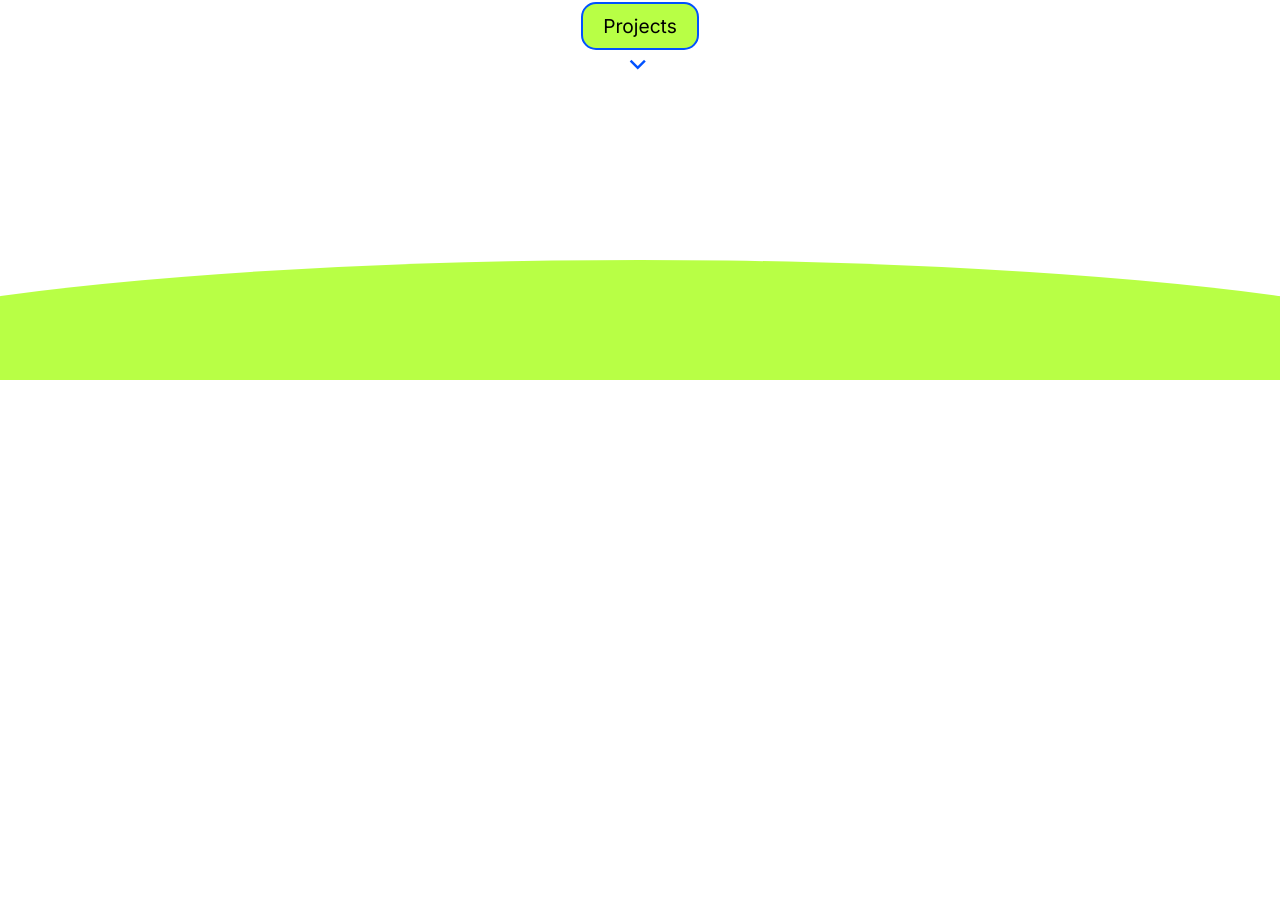
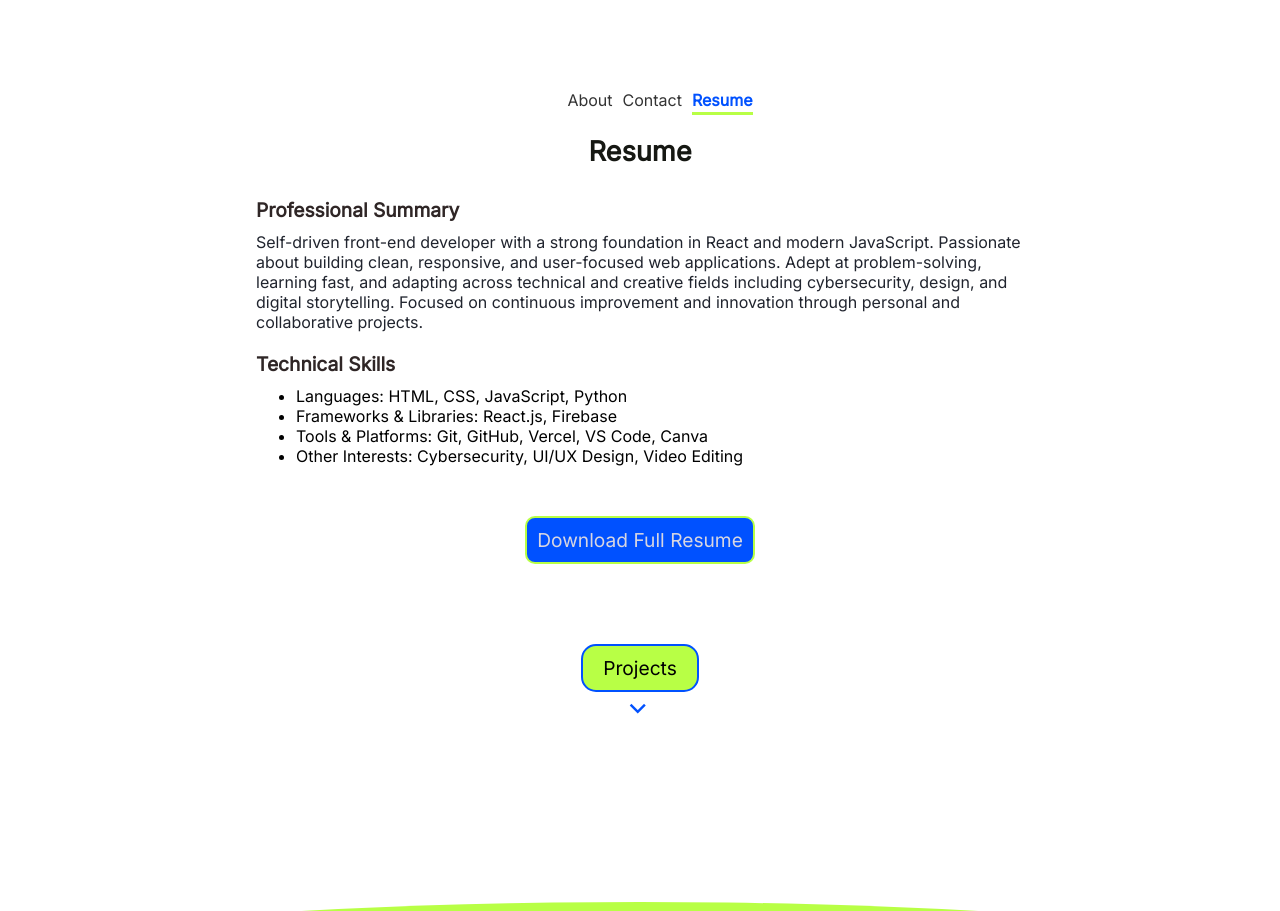
Before and after one commit to Azumah-Mpopiin-Ernest/azumah-ernest, a React (Vite) app: page /Resume in a window 1280 px wide. Shown: the part 410-1321 px from the top of the page. Before the commit the page ends 800 px from the top, so only its background shows below. Built offline with nearby package versions, Linux system fonts and the light colour scheme.

Commit message:
Add files via upload

```diff
--- a/Resume.jsx
+++ b/Resume.jsx
@@ -1,3 +1,32 @@
+import pdf from "./AZUMAH-MPOPIIN-ERNEST.pdf"
 export default function Resume(){
 
+    return(
+        <section className="resume-section">
+            <div>
+            <h1>Resume</h1>
+            <h2>Professional Summary</h2>
+            <p>
+Self-driven front-end developer with a strong foundation in React and modern JavaScript.
+Passionate about building clean, responsive, and user-focused web applications. Adept at
+problem-solving, learning fast, and adapting across technical and creative fields including
+cybersecurity, design, and digital storytelling. Focused on continuous improvement and
+innovation through personal and collaborative projects.
+            </p>
+
+            <h2>Technical Skills</h2>
+            <ul>
+                <li>Languages: HTML, CSS, JavaScript, Python </li>
+                <li>Frameworks & Libraries: React.js, Firebase </li>
+                <li>Tools & Platforms: Git, GitHub, Vercel, VS Code, Canva </li>
+                <li>Other Interests: Cybersecurity, UI/UX Design, Video Editing </li>
+            </ul>
+            </div>
+            <a href={pdf} download>
+                <button>
+                    Download Full Resume
+                </button>
+            </a>
+        </section>
+    )
 }
--- a/index.css
+++ b/index.css
@@ -329,3 +329,35 @@ footer {
     transform: translateY(0);
   }
 }
+.resume-section{
+  display: flex;
+  flex-direction: column;
+  align-items: center;
+}
+.resume-section h1{
+  color: rgb(22, 24, 19);
+  margin-bottom: 30px;
+}
+.resume-section h2{
+  margin-bottom: 10px;
+}
+.resume-section p{
+  margin-bottom: 20px;
+}
+.resume-section button{
+  margin-top: 50px;
+  text-align: center;
+  background-color: rgb(0, 81, 255);
+  border: 2px solid rgb(184, 255, 69);
+  padding: 10px ;
+  border-radius: 10px;
+  color: rgb(215, 214, 225);
+  font-family: "Inter", sans-serif;
+  font-size: 1.2rem;
+  cursor: pointer;
+  transition: 0.3s;
+  white-space: nowrap;
+}
+.resume-section button:hover{
+  background-color: #232328;
+}
```
Also changed, not shown: 1 other file (tests, documents, lock files or other folders).
